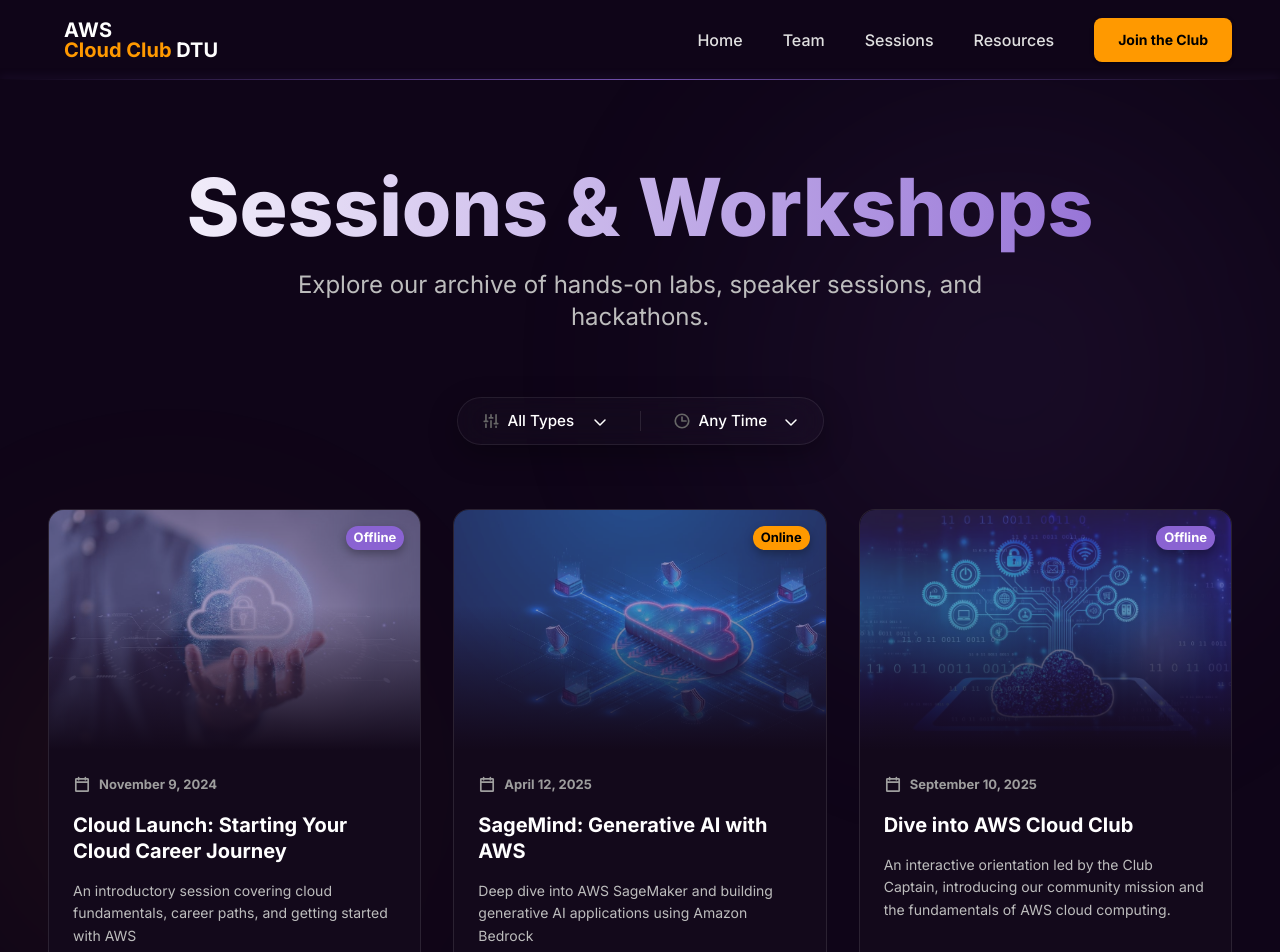
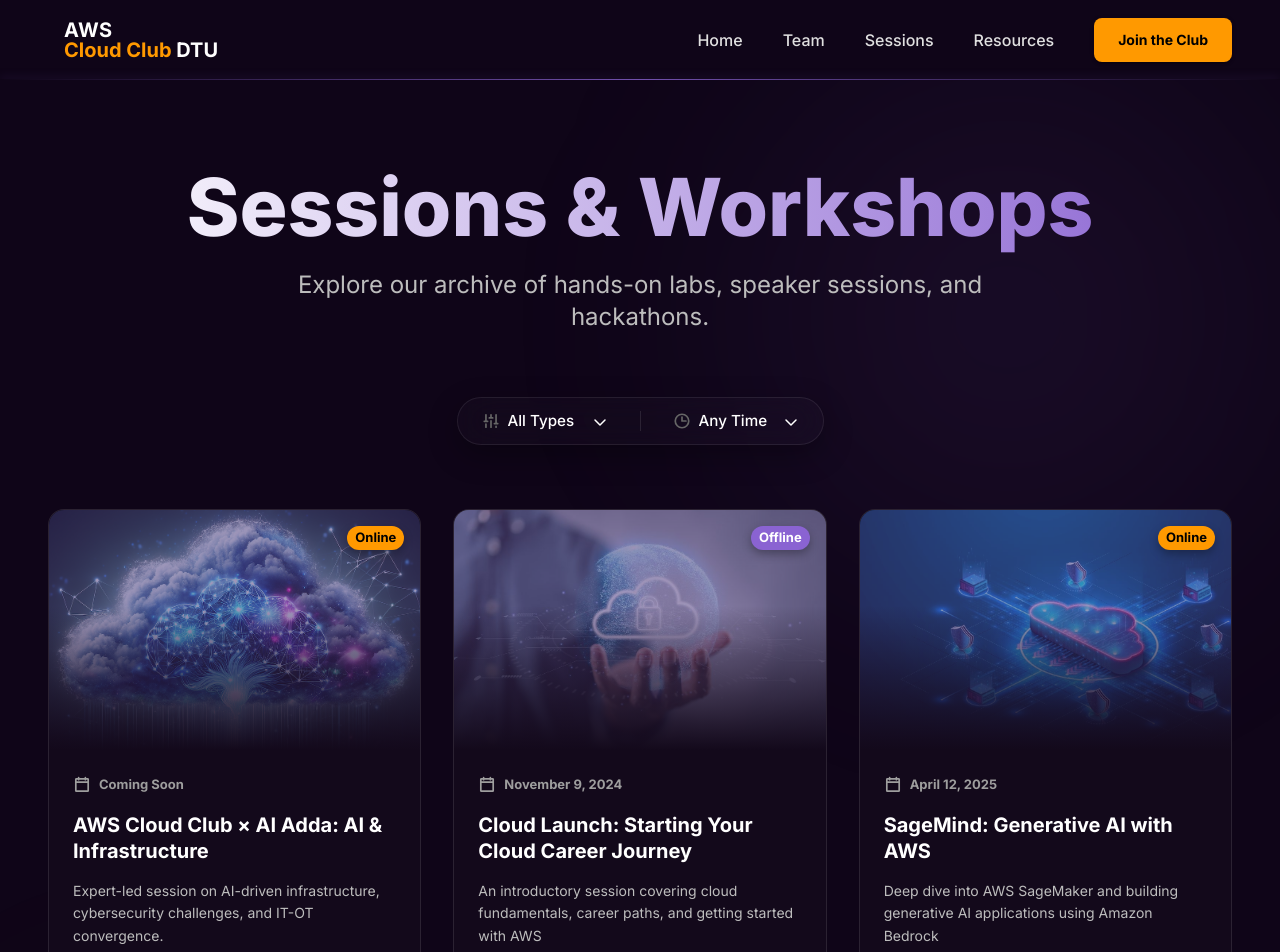
Before and after one commit to PranshuSharma251/aws-cloud-club, a Next.js app: page /sessions in a window 1280 px wide. Shown: the top 952 px of the page. Built offline with nearby package versions, Linux system fonts and the light colour scheme; some icons are missing; what @mui/material-nextjs would draw is missing.

Commit message:
new session

```diff
--- a/src/app/sessions/page.tsx
+++ b/src/app/sessions/page.tsx
@@ -9,6 +9,19 @@
 // 1. DATA
 // ==========================================
 const sessionsData = [
+  // ✅ NEW EVENT ADDED HERE
+  {
+    id: 0, // Unique ID
+    image: "/images/ai-adda.png", // ⚠️ Ensure you have an image with this name in public/images/
+    type: "Online",
+    date: "Coming Soon", // 👈 Handles "To be announced" logic
+    title: "AWS Cloud Club × AI Adda: AI & Infrastructure",
+    shortDesc: "Expert-led session on AI-driven infrastructure, cybersecurity challenges, and IT-OT convergence.",
+    speaker: "Industry Expert (20+ Years Exp)",
+    longDesc: "We’re excited to announce an expert-led online session on AI & Infrastructure in collaboration with AI Adda. This session features a senior industry expert with 20+ years of experience in building and securing large-scale IT & OT infrastructures across critical industries such as power, manufacturing, and telecom. You will learn about AI in modern cloud infrastructure, cybersecurity challenges in real-world systems, and the future of IT–OT convergence.",
+    location: "Online",
+    link: "https://docs.google.com/forms/d/e/1FAIpQLSebfJ3WgZb4QTCr8zOvbWQ69u1RLj0rExVBoFQTydDwL_euhA/viewform?usp=publish-editor" // 👈 PASTE YOUR GOOGLE FORM LINK HERE
+  },
   {
     id: 1,
     image: "/images/private-cloud.jpg",
@@ -72,19 +85,41 @@
   const filteredSessions = useMemo(() => {
     const now = new Date();
     return sessionsData.filter(session => {
-      const sessionDate = new Date(session.date);
+      // ✅ Handle "Coming Soon" so it doesn't break date logic
+      let sessionDate = new Date(session.date);
+      if (session.date === "Coming Soon") {
+          // Treat as far future date so it shows up in "Upcoming"
+          sessionDate = new Date(8640000000000000);
+      }
+
       const typeMatch = filterType === 'All' || session.type === filterType;
       let timeMatch = true;
+
       if (filterTime === 'Upcoming') timeMatch = sessionDate >= now;
       else if (filterTime === 'Past') timeMatch = sessionDate < now;
+
       return typeMatch && timeMatch;
     });
   }, [filterType, filterTime]);
 
+  // ✅ UPDATED BUTTON LOGIC
   const getSessionAction = (session: any) => {
     if (!session) return null;
+
+    // 1. Check for Registration / Google Forms / Coming Soon
+    if ((session.link && session.link.includes("forms.google")) || session.date === "Coming Soon") {
+        return {
+            label: "Register Now",
+            icon: "ph:note-pencil-bold",
+            color: "#FF9900",
+            text: "black",
+            border: "none"
+        };
+    }
+
     const isPast = new Date(session.date) < new Date();
     if (session.type === 'Offline') return null;
+
     if (isPast) {
       return { label: "Watch Recording", icon: "ph:play-circle-bold", color: "#1A0B2E", text: "#FF9900", border: "#FF9900" };
     } else {
@@ -92,7 +127,7 @@
     }
   };
 
-  // Custom Icon for Dropdown (Replaces the boring triangle)
+  // Custom Icon for Dropdown
   const CustomSelectIcon = (props: any) => (
     <Box {...props} sx={{ ...props.sx, pointerEvents: 'none', display: 'flex', alignItems: 'center', color: '#FF9900' }}>
       <Icon icon="ph:caret-down-bold" width={16} />
@@ -124,10 +159,10 @@
           </Typography>
         </Box>
 
-        {/* ================= UPDATED SLEEK FILTER BAR ================= */}
+        {/* FILTER BAR */}
         <Box sx={{ display: 'flex', justifyContent: 'center', mb: 8 }}>
           <Box sx={{
-            bgcolor: 'rgba(255, 255, 255, 0.02)', // Ultra subtle
+            bgcolor: 'rgba(255, 255, 255, 0.02)',
             border: '1px solid rgba(255, 255, 255, 0.08)',
             borderRadius: 50,
             p: '8px 24px',
@@ -151,8 +186,8 @@
                     color: 'white',
                     fontSize: '0.95rem',
                     fontWeight: 500,
-                    '&:hover': { color: '#FF9900' }, // Glows orange on hover
-                    '& .MuiSelect-select': { py: 0.5, pr: '24px !important' } // Fix padding for custom icon
+                    '&:hover': { color: '#FF9900' },
+                    '& .MuiSelect-select': { py: 0.5, pr: '24px !important' }
                   }}
                   MenuProps={{
                     PaperProps: {
@@ -259,7 +294,9 @@
             borderRadius: 4,
             boxShadow: '0 0 80px rgba(138, 99, 210, 0.2)',
             outline: 'none',
-            overflow: 'hidden'
+            overflow: 'hidden',
+            maxHeight: '90vh', // ✅ Added scroll support for small screens
+            overflowY: 'auto'
           }}>
             {selectedSession && (
               <>
@@ -303,6 +340,7 @@
                             <Typography variant="body1" color="white" fontWeight="bold" lineHeight={1}>{selectedSession.speaker}</Typography>
                         </Box>
                     </Box>
+                    {selectedSession.location !== "Online" && (
                         <Box sx={{ display: 'flex', alignItems: 'center', gap: 2 }}>
                             <Icon icon="ph:map-pin-bold" width={24} color="#8A63D2" />
                             <Box>
@@ -310,6 +348,7 @@
                                 <Typography variant="body1" color="white" fontWeight="bold" lineHeight={1}>{selectedSession.location}</Typography>
                             </Box>
                         </Box>
+                    )}
                   </Stack>
 
                   <Typography variant="body2" color="grey.400" sx={{ lineHeight: 1.6, mb: 4 }}>
@@ -407,7 +446,15 @@
          {session.title}
       </Typography>
 
-      <Typography variant="body2" sx={{ color: 'grey.400', flexGrow: 1, lineHeight: 1.6 }}>
+      <Typography variant="body2" sx={{
+          color: 'grey.400',
+          flexGrow: 1,
+          lineHeight: 1.6,
+          display: '-webkit-box',
+          WebkitLineClamp: 3,
+          WebkitBoxOrient: 'vertical',
+          overflow: 'hidden'
+      }}>
          {session.shortDesc}
       </Typography>
 
--- a/src/components/RecentSessions.tsx
+++ b/src/components/RecentSessions.tsx
@@ -42,7 +42,7 @@
     longDesc: "Kickstart your cloud journey with this exclusive orientation led by our Club Captain. Discover the mission of AWS Cloud Club DTU, explore our upcoming roadmap, and grasp the fundamentals of cloud computing. This session is your gateway to hands-on learning, community networking, and future innovation.",
     location: "AB3-114",
     link: "https://youtube.com"
-  }
+  },
 ];
 
 export default function RecentSessions() {
```
Also changed, not shown: public/images/ai-adda.png (added). Lines whose indentation alone changed are shown as unchanged.
